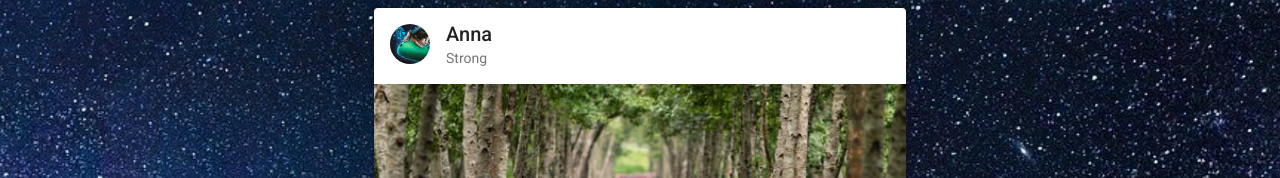
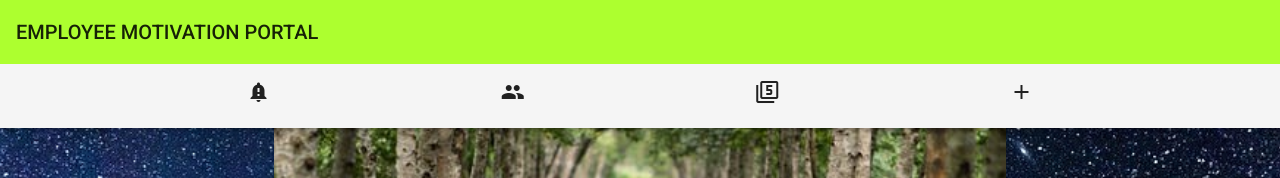
Before and after one commit to manmathk/EMP, an Angular app: page / in a window 1280 px wide. Shown: the top 178 px of the page. Built offline with nearby package versions, Linux system fonts and the light colour scheme.

Commit message:
top navbar

```diff
--- a/src/app/app.component.html
+++ b/src/app/app.component.html
@@ -1 +1,23 @@
+<mat-toolbar class="toolbar">
+  <mat-toolbar-row class="parent-menu-bar">
+    <span class="parent-menu-text"> EMPLOYEE MOTIVATION PORTAL </span>
+  </mat-toolbar-row>
+  <mat-toolbar-row class="mat-toolbar-row">
+    <div fxLayout="row" fxFlex="100" fxLayoutAlign="space-evenly center">
+      <nav>
+        <span class="material-icons">notification_important</span>
+      </nav>
+      <nav>
+        <span class="material-icons">people</span>
+      </nav>
+      <nav>
+        <span class="material-icons">filter_5</span>
+      </nav>
+      <nav>
+        <span class="material-icons">add</span>
+      </nav>
+    </div>
+    <div class="toolbar-external-icons-container"></div>
+  </mat-toolbar-row>
+</mat-toolbar>
 <router-outlet></router-outlet>
--- a/src/app/app.component.scss
+++ b/src/app/app.component.scss
@@ -0,0 +1,14 @@
+.toolbar {
+  position: fixed;
+    top: 0;
+    right: 0;
+    left: 0;
+    z-index: 10;
+    box-shadow: 0 2px 5px 0 rgba(0,0,0,.3);
+  }
+.parent-menu-bar{
+  background-color:greenyellow
+}
+.parent-menu-text{
+  text-align: center;
+}
--- a/src/app/components/home/home.component.scss
+++ b/src/app/components/home/home.component.scss
@@ -1,5 +1,5 @@
 .example-card {
-  max-width: 500px;
+  max-width: 700px;
   margin-bottom: 16px;
 }
 
```
